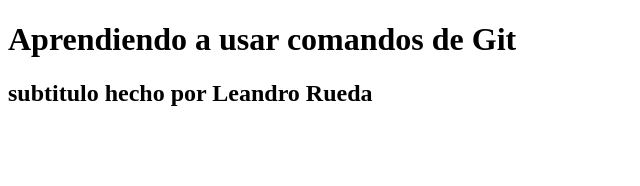
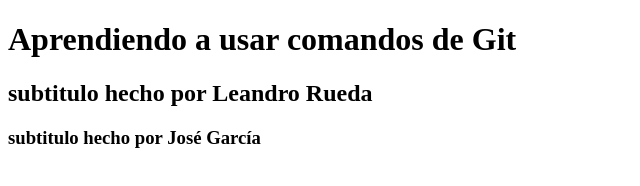
Before and after one commit to braiandevcode/cfs-ejercicios, a plain HTML site: page index.html in a window 1280 px wide. Shown: the whole page, without its empty margins (0-640 px from the left). Drawn offline with Linux system fonts and the light colour scheme.

Commit message:
Cree subtitulo

```diff
--- a/index.html
+++ b/index.html
@@ -8,5 +8,6 @@
   <body>
     <h1>Aprendiendo a usar comandos de Git</h1>
     <h2>subtitulo hecho por Leandro Rueda</h2>
+    <h3>subtitulo hecho por José García</h3>
   </body>
 </html>
```
